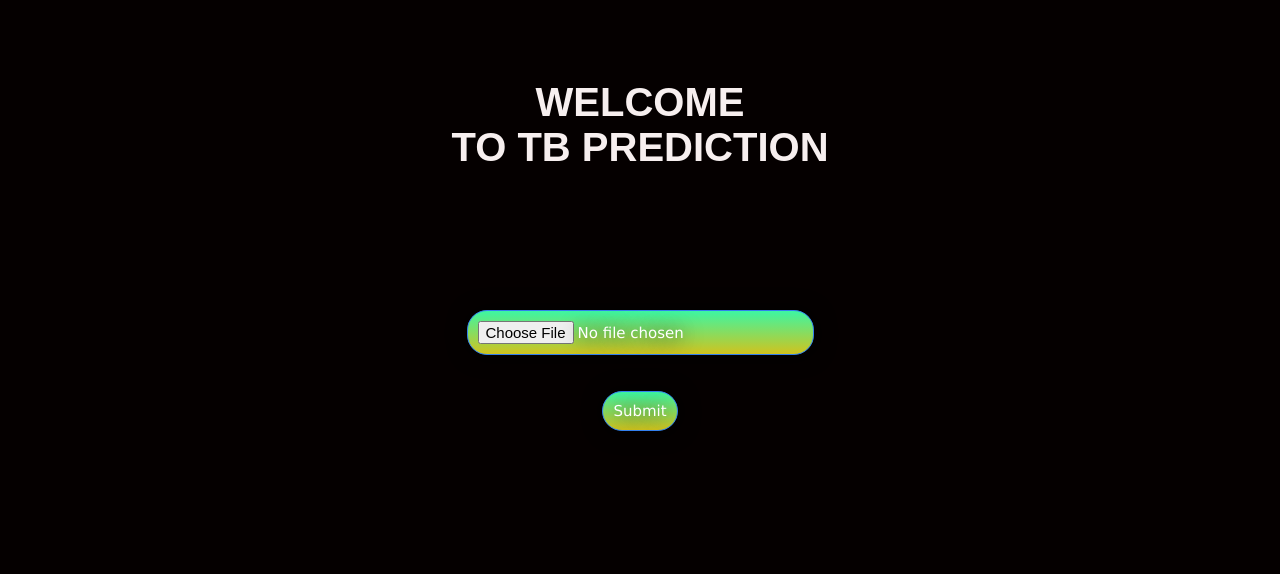
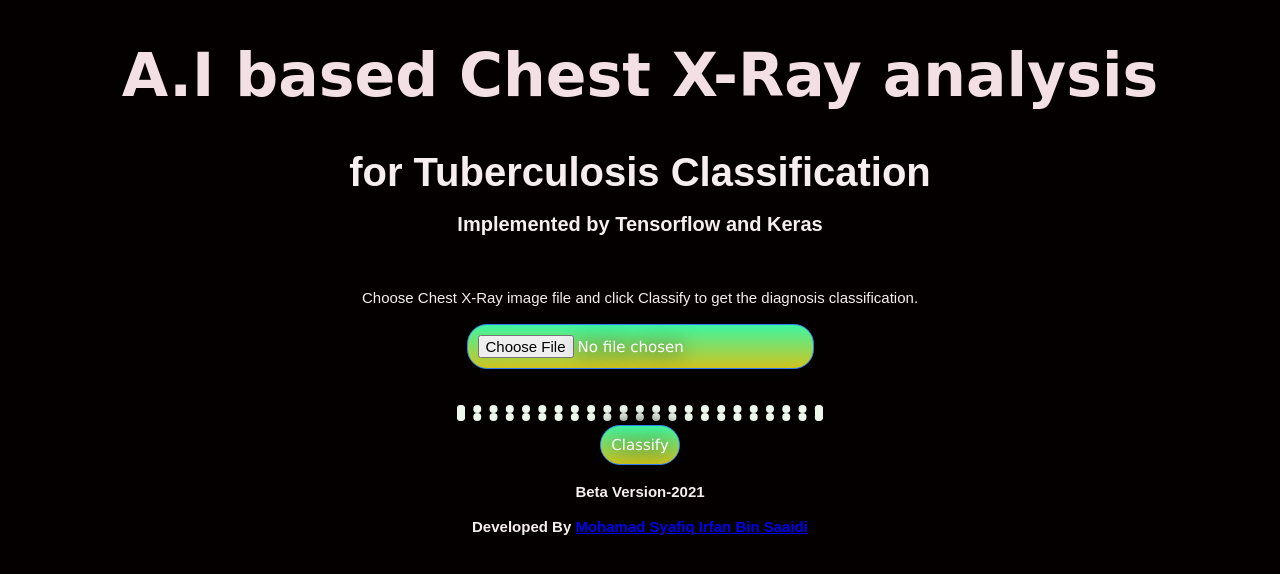
Before and after one commit to syafiq-irfan/tb-classification-system, a Flask app: page / in a window 1280 px wide. Shown: the top 574 px of the page. Run offline with Flask 2, Linux system fonts and the light colour scheme.

Commit message:
Update index.html

```diff
--- a/templates/index.html
+++ b/templates/index.html
@@ -1,23 +1,57 @@
 <!DOCTYPE html>
 <html lang="en">
     <head>
-        <title></title>
+        <title>TB Detection</title>
         <meta charset="UTF-8">
         <link href="static/style.css" rel="stylesheet">
     </head>
     <body>
         <center>
-            <div class='cont'>
-                <h2>WELCOME<br> TO TB PREDICTION</h2>
+            <div>
+                <h1>A.I based Chest X-Ray analysis</h1>
+                <h2>for Tuberculosis Classification</h2><br>
+                <h3>Implemented by Tensorflow and Keras</h3><br><br>
             </div>
 
+            <p class="description"><br>
+            Choose Chest X-Ray image file and click Classify to get the diagnosis classification.
+            </p><br>
 
         <form method="POST" action="{{url_for('home')}}" enctype="multipart/form-data">
-            <input type="file" name='image' class='btn'><br><br><br>
-            <input type="submit" class='btn'>
+            <!--<button id="file" name='image' class='btn' onclick="document.getElementById('file').click(); return false;">Upload Button</button>-->
+            <!--<span class="btn">Add file </span>-->
+            <!--<input type="file" name='image' class='btn' id="input-file"/><br><br><br>-->
+            <input type="file" name='image' class='btn' id="file" accept="image/*" onchange="previewImage();"><br><br><br>
+            <img id="preview">
+            <label for="submit"></label><br>
+            <input type="submit" value="Classify" class='btn'><br>
+
         </form>
+        <footer>
+            <div class="foot">
 
-    </center>
+            <br><p><b>Beta Version-2021</b></p><br>
+            <p><b>Developed By <a href="https://www.linkedin.com/in/syafiq-irfan" target="_blank">Mohamad Syafiq Irfan Bin Saaidi</a></b></p>
+
+            </div>
+
+        </footer>
+
+        </center>
 
     </body>
+    <script>
+        function previewImage() {
+            var file = document.getElementById("file").files;
+            if (file.length > 0) {
+                var fileReader = new FileReader();
+
+                fileReader.onload = function (event) {
+                    document.getElementById("preview").setAttribute("src", event.target.result);
+                };
+
+                fileReader.readAsDataURL(file[0]);
+            }
+        }
+    </script>
 </html>
```
